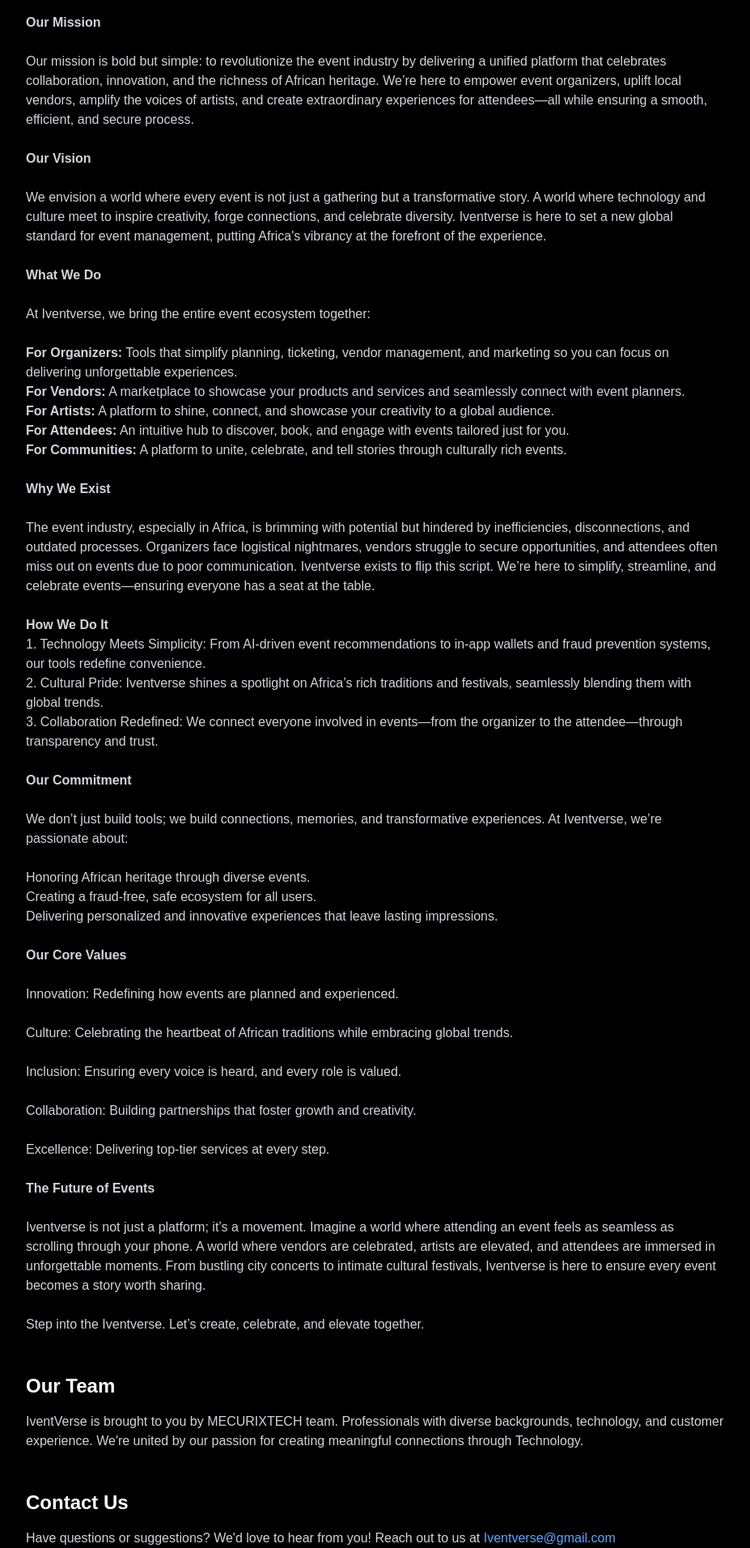
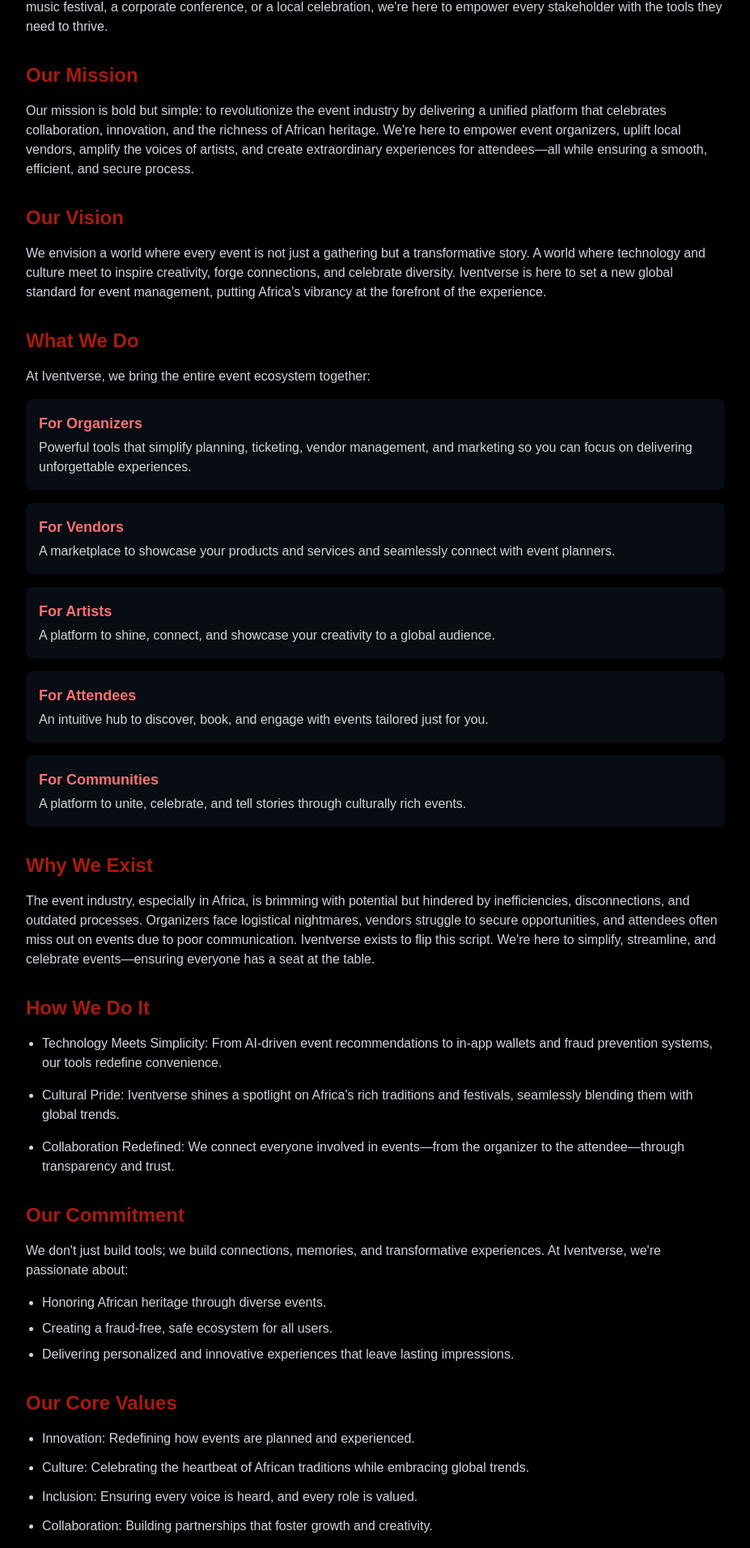
Before and after one commit to ivents/ivents_waiting_banner, a Next.js app: page /about in a window 1280 px wide. Shown: the part 476-2388 px from the top of the page at 81% size, without its empty margins (176-1103 px from the left). Built offline with nearby package versions, Linux system fonts and the light colour scheme.

Commit message:
branding related changes

```diff
--- a/components/about.tsx
+++ b/components/about.tsx
@@ -1,50 +1,59 @@
 import Link from "next/link";
 import { ArrowLeft } from "lucide-react";
 
-export default function AboutPage() {
+const AboutPage = () => {
   return (
     <div className="min-h-screen bg-black text-white">
-      <main className="mx-auto max-w-4xl px-4 py-20">
+      <main className="mx-auto max-w-4xl px-4 py-12 md:py-20">
         <Link
           href="/"
-          className="inline-flex items-center text-sm text-gray-400 hover:text-gray-300 mb-8"
+          className="inline-flex items-center text-sm text-gray-400 hover:text-red-300 mb-8 transition-colors"
         >
           <ArrowLeft className="mr-2 h-4 w-4" />
           Back to Home
         </Link>
 
-        <h1 className="text-4xl font-bold mb-8">About IventVerse</h1>
+        <article className="prose prose-invert max-w-none">
+          <h1 className="text-4xl md:text-5xl font-bold mb-12 bg-gradient-to-r from-red-500 to-red-300 bg-clip-text text-transparent">
+            About IventVerse
+          </h1>
 
-        <div className="space-y-6 text-gray-300">
-          <p>
+          <section className="space-y-8 text-gray-300">
+            <p className="text-lg leading-relaxed">
               Welcome to Iventverse, where the future of events meets the vibrant
-            energy of culture and technology. We are more than just a
-            platform—we are a movement. On how events are planned, executed, and
-            experienced. At Iventverse, we’re reshaping the event landscape by
+              energy of culture and technology. We are more than just a platform—we
+              are a movement redefining how events are planned, executed, and
+              experienced. At Iventverse, we're reshaping the event landscape by
               connecting organizers, vendors, attendees, artists, and communities,
               all in one seamless and engaging ecosystem.
             </p>
-          <p className="font-bold">Who We Are</p>
+
+            <section>
+              <h2 className="text-2xl font-bold mb-4 text-ivent">Who We Are</h2>
               <p>
                 We are dreamers, innovators, and creators who believe in the
                 transformative power of events. Iventverse is built by a team of
                 forward-thinkers passionate about merging technology with the rich,
                 dynamic culture of Africa. Whether it's a music festival, a
-            corporate conference, or a local celebration, we’re here to empower
+                corporate conference, or a local celebration, we're here to empower
                 every stakeholder with the tools they need to thrive.
               </p>
+            </section>
 
-          <p className="font-bold">Our Mission</p>
-
+            <section>
+              <h2 className="text-2xl font-bold mb-4 text-ivent">Our Mission</h2>
               <p>
                 Our mission is bold but simple: to revolutionize the event industry
                 by delivering a unified platform that celebrates collaboration,
-            innovation, and the richness of African heritage. We’re here to
+                innovation, and the richness of African heritage. We're here to
                 empower event organizers, uplift local vendors, amplify the voices
                 of artists, and create extraordinary experiences for attendees—all
                 while ensuring a smooth, efficient, and secure process.
               </p>
-          <p className="font-bold">Our Vision</p>
+            </section>
+
+            <section>
+              <h2 className="text-2xl font-bold mb-4 text-ivent">Our Vision</h2>
               <p>
                 We envision a world where every event is not just a gathering but a
                 transformative story. A world where technology and culture meet to
@@ -53,131 +62,137 @@
                 management, putting Africa's vibrancy at the forefront of the
                 experience.
               </p>
-          <p className="font-bold">What We Do</p>
-          <p>At Iventverse, we bring the entire event ecosystem together:</p>
-          <p>
-            {" "}
-            <span className="font-bold">For Organizers:</span> Tools that
-            simplify planning, ticketing, vendor management, and marketing so
-            you can focus on delivering unforgettable experiences.
-            <p>
-              <span className="font-bold"> For Vendors:</span> A marketplace to
-              showcase your products and services and seamlessly connect with
-              event planners.
-            </p>
-            <p>
-              <span className="font-bold">For Artists:</span> A platform to
-              shine, connect, and showcase your creativity to a global audience.
-            </p>
-            <p>
-              <span className="font-bold"> For Attendees:</span> An intuitive
-              hub to discover, book, and engage with events tailored just for
-              you.
-            </p>
-            <p>
-              <span className="font-bold"> For Communities:</span> A platform to
-              unite, celebrate, and tell stories through culturally rich events.
-            </p>
-          </p>
+            </section>
 
-          <p className="font-bold">Why We Exist </p>
+            <section>
+              <h2 className="text-2xl font-bold mb-4 text-ivent">What We Do</h2>
+              <p className="mb-4">At Iventverse, we bring the entire event ecosystem together:</p>
+
+              <ul className="space-y-4 list-none pl-0">
+                <li className="bg-gray-900/50 p-4 rounded-lg">
+                  <h3 className="font-bold text-lg text-red-400 mb-1">For Organizers</h3>
+                  <p>Powerful tools that simplify planning, ticketing, vendor management, and marketing so you can focus on delivering unforgettable experiences.</p>
+                </li>
+                <li className="bg-gray-900/50 p-4 rounded-lg">
+                  <h3 className="font-bold text-lg text-red-400 mb-1">For Vendors</h3>
+                  <p>A marketplace to showcase your products and services and seamlessly connect with event planners.</p>
+                </li>
+                <li className="bg-gray-900/50 p-4 rounded-lg">
+                  <h3 className="font-bold text-lg text-red-400 mb-1">For Artists</h3>
+                  <p>A platform to shine, connect, and showcase your creativity to a global audience.</p>
+                </li>
+                <li className="bg-gray-900/50 p-4 rounded-lg">
+                  <h3 className="font-bold text-lg text-red-400 mb-1">For Attendees</h3>
+                  <p>An intuitive hub to discover, book, and engage with events tailored just for you.</p>
+                </li>
+                <li className="bg-gray-900/50 p-4 rounded-lg">
+                  <h3 className="font-bold text-lg text-red-400 mb-1">For Communities</h3>
+                  <p>A platform to unite, celebrate, and tell stories through culturally rich events.</p>
+                </li>
+              </ul>
+            </section>
+
+            <section>
+              <h2 className="text-2xl font-bold mb-4 text-ivent">Why We Exist</h2>
               <p>
                 The event industry, especially in Africa, is brimming with potential
                 but hindered by inefficiencies, disconnections, and outdated
                 processes. Organizers face logistical nightmares, vendors struggle
                 to secure opportunities, and attendees often miss out on events due
-            to poor communication. Iventverse exists to flip this script. We’re
+                to poor communication. Iventverse exists to flip this script. We're
                 here to simplify, streamline, and celebrate events—ensuring everyone
                 has a seat at the table.
               </p>
-          <p>
-            <span className="font-bold">How We Do It</span>
-            <ul>
+            </section>
+
+            <section>
+              <h2 className="text-2xl font-bold mb-4 text-ivent">How We Do It</h2>
+              <ul className="space-y-4 list-disc pl-5">
                 <li>
-                1. Technology Meets Simplicity: From AI-driven event
+                  <span className="font-medium">Technology Meets Simplicity:</span> From AI-driven event
                   recommendations to in-app wallets and fraud prevention systems,
                   our tools redefine convenience.
                 </li>
                 <li>
-                2. Cultural Pride: Iventverse shines a spotlight on Africa’s
+                  <span className="font-medium">Cultural Pride:</span> Iventverse shines a spotlight on Africa's
                   rich traditions and festivals, seamlessly blending them with
                   global trends.
                 </li>
                 <li>
-                3. Collaboration Redefined: We connect everyone involved in
+                  <span className="font-medium">Collaboration Redefined:</span> We connect everyone involved in
                   events—from the organizer to the attendee—through transparency
                   and trust.
                 </li>
               </ul>
+            </section>
+
+            <section>
+              <h2 className="text-2xl font-bold mb-4 text-ivent">Our Commitment</h2>
+              <p className="mb-4">
+                We don't just build tools; we build connections, memories, and
+                transformative experiences. At Iventverse, we're passionate about:
               </p>
-          <p className="font-bold">Our Commitment</p>
+              <ul className="space-y-2 list-disc pl-5 mb-6">
+                <li>Honoring African heritage through diverse events.</li>
+                <li>Creating a fraud-free, safe ecosystem for all users.</li>
+                <li>Delivering personalized and innovative experiences that leave lasting impressions.</li>
+              </ul>
+            </section>
+
+            <section>
+              <h2 className="text-2xl font-bold mb-4 text-ivent">Our Core Values</h2>
+              <ul className="space-y-3 list-disc pl-5">
+                <li><span className="font-medium">Innovation:</span> Redefining how events are planned and experienced.</li>
+                <li><span className="font-medium">Culture:</span> Celebrating the heartbeat of African traditions while embracing global trends.</li>
+                <li><span className="font-medium">Inclusion:</span> Ensuring every voice is heard, and every role is valued.</li>
+                <li><span className="font-medium">Collaboration:</span> Building partnerships that foster growth and creativity.</li>
+                <li><span className="font-medium">Excellence:</span> Delivering top-tier services at every step.</li>
+              </ul>
+            </section>
+
+            <section className="space-y-4">
+              <h2 className="text-2xl font-bold text-ivent">The Future of Events</h2>
               <p>
-            We don’t just build tools; we build connections, memories, and
-            transformative experiences. At Iventverse, we’re passionate about:
-          </p>
-          <p>
-            Honoring African heritage through diverse events.
-            <p>Creating a fraud-free, safe ecosystem for all users.</p>
-            <p>
-              Delivering personalized and innovative experiences that leave
-              lasting impressions.
-            </p>
-          </p>
-          <p className="font-bold">Our Core Values</p>
-          <p>Innovation: Redefining how events are planned and experienced.</p>
-          <p>
-            Culture: Celebrating the heartbeat of African traditions while
-            embracing global trends.
-          </p>
-          <p>
-            Inclusion: Ensuring every voice is heard, and every role is valued.
-          </p>
-          <p>
-            Collaboration: Building partnerships that foster growth and
-            creativity.
-          </p>
-          <p>Excellence: Delivering top-tier services at every step.</p>
-
-          <p className="font-bold">The Future of Events</p>
-          <p>
-            Iventverse is not just a platform; it’s a movement. Imagine a world
+                Iventverse is not just a platform; it's a movement. Imagine a world
                 where attending an event feels as seamless as scrolling through your
                 phone. A world where vendors are celebrated, artists are elevated,
                 and attendees are immersed in unforgettable moments. From bustling
                 city concerts to intimate cultural festivals, Iventverse is here to
                 ensure every event becomes a story worth sharing.
               </p>
-          <p>
-            Step into the Iventverse. Let’s create, celebrate, and
-            elevate together.
+              <p className="text-xl font-medium text-red-400">
+                Step into the Iventverse. Let's create, celebrate, and elevate together.
               </p>
-        </div>
+            </section>
 
-        <div className="mt-12">
-          <h2 className="text-2xl font-semibold mb-4">Our Team</h2>
+            <section className="mt-12">
+              <h2 className="text-2xl font-bold mb-4 text-ivent">Our Team</h2>
               <p className="text-gray-300 mb-6">
                 IventVerse is brought to you by MECURIXTECH team. Professionals with
-            diverse backgrounds, technology, and customer experience. We're
+                diverse backgrounds in technology and customer experience. We're
                 united by our passion for creating meaningful connections
-            through Technology.
+                through technology.
               </p>
-          {/* You can add team member details here if desired */}
-        </div>
+            </section>
 
-        <div className="mt-12">
-          <h2 className="text-2xl font-semibold mb-4">Contact Us</h2>
+            <section className="mt-12">
+              <h2 className="text-2xl font-bold mb-4 text-ivent">Contact Us</h2>
               <p className="text-gray-300">
                 Have questions or suggestions? We'd love to hear from you! Reach out
                 to us at{" "}
                 <a
                   href="mailto:Iventverse@gmail.com"
-              className="text-blue-400 hover:underline"
+                  className="text-red-400 hover:underline hover:text-red-300 transition-colors"
                 >
                   Iventverse@gmail.com
                 </a>
               </p>
-        </div>
+            </section>
+          </section>
+        </article>
       </main>
     </div>
   );
-}
+};
+
+export default AboutPage;
--- a/components/wait.tsx
+++ b/components/wait.tsx
@@ -21,7 +21,6 @@
 
 const occasions = [
   "Pool Party",
-  "Bole Festival",
   "Birthday Bash",
   "House party",
   "Game night",
@@ -87,22 +86,22 @@
     <div className="min-h-screen bg-black text-white">
       <div className="flex justify-center md:justify-start ">
         <Image
-          src="/ivent.png"
+          src="/iventverse-logo.png"
           alt="IventVerse Logo"
           width={150}
           height={150}
-          className="w-auto h-96 w-96 md:h-52 md:-m-5 -mt-16 md:px-5"
+          className="w-auto h-96 md:h-52 md:-m-5 md:px-5 "
         />
       </div>
-      <main className="mx-auto max-w-6xl px-4 py-20">
+      <main className="mx-auto max-w-6xl px-4 py-14">
         <div className="grid md:grid-cols-2 gap-12 items-center">
           <motion.div
             initial={{ opacity: 0, x: -20 }}
             animate={{ opacity: 1, x: 0 }}
             transition={{ duration: 0.5 }}
           >
-            <div className="">
-              <AnimatedTestimonialsDemo/>
+            <div className="mt-10">
+              <AnimatedTestimonialsDemo />
             </div>
           </motion.div>
           <motion.div
@@ -110,7 +109,7 @@
             animate={{ opacity: 1, x: 0 }}
             transition={{ duration: 0.5 }}
           >
-            <div className="text-center md:text-left md:-mt-32">
+            <div className="text-center md:text-left md:-mt-36">
               <motion.div
                 initial={{ opacity: 0 }}
                 animate={{ opacity: 1 }}
@@ -127,7 +126,7 @@
               >
                 Bringing Events closer to you
                 <br />{" "}
-                <span className="bg-gradient-to-r from-purple-400 to-blue-400 bg-clip-text text-transparent">
+                <span className="bg-gradient-to-r from-red-500 to-red-300 bg-clip-text text-transparent">
                   Join The Waitlist!
                 </span>
               </motion.h1>
@@ -262,8 +261,7 @@
                               {occasions.map((occasion) => ( // Changed variable name from occasions to occasion
                                 <li
                                   key={occasion}
-    className={`px-4 py-2 cursor-pointer ${
-      field.value.includes(occasion)
+                                  className={`px-4 py-2 cursor-pointer ${field.value.includes(occasion)
                                       ? "bg-gray-700 text-white"
                                       : "text-gray-200 hover:bg-gray-700"
                                     }`}
@@ -300,7 +298,7 @@
                 >
                   <Button
                     type="submit"
-                    className="h-12 w-full rounded-lg bg-[#111] hover:bg-[#222] hover:text-purple-400"
+                    className="h-12 w-full rounded-lg bg-[#111] hover:bg-[#222] hover:text-red-300 text-ivent"
                     variant="outline"
                   >
                     <span className="flex-1">Join the waitlist</span>
@@ -316,7 +314,7 @@
                 className="mt-8 flex justify-center md:justify-start gap-8"
               >
                 <Link
-                  className="flex items-center gap-2 text-sm text-gray-400 hover:text-gray-300"
+                  className="flex items-center gap-2 text-sm text-gray-400 hover:text-red-300"
                   href="https://x.com/iventverse"
                   target="_blank"
                 >
@@ -331,7 +329,7 @@
                 </Link>
 
                 <Link
-                  className="flex items-center gap-2 text-sm text-gray-400 hover:text-gray-300"
+                  className="flex items-center gap-2 text-sm text-gray-400 hover:text-red-300"
                   href="https://www.instagram.com/iventverse?igsh=eTluMmszOTgybDJo"
                   target="_blank"
                 >
@@ -358,7 +356,7 @@
                 <div className="flex justify-center">
                   <Link
                     href="/about"
-    className="text-sm text-gray-400 hover:text-gray-300"
+                    className="text-sm text-gray-400 hover:text-red-300"
                   >
                     Learn More About Us
                   </Link>
@@ -370,8 +368,8 @@
         </div>
       </main>
 
-      <footer className=" text-center">
-        <p className="text-sm bg-gradient-to-r from-purple-400 to-blue-400 bg-clip-text text-transparent">A product of <span className="hover:underline hover:text-white"><a href="https://mecurixtech.com/">Mecurixtech</a></span></p>
+      <footer className=" text-center md:mb-5">
+        <p className="text-sm bg-gradient-to-r from-ivent to-red-300 bg-clip-text text-transparent">A product of <span className="hover:underline hover:text-red-200"><a href="https://mecurixtech.com/">Mecurixtech</a></span></p>
       </footer>
 
       <AnimatePresence>
--- a/tailwind.config.ts
+++ b/tailwind.config.ts
@@ -10,6 +10,7 @@
   theme: {
   	extend: {
   		colors: {
+			ivent:"#A81B0E",
   			background: 'hsl(var(--background))',
   			foreground: 'hsl(var(--foreground))',
   			card: {
```
Also changed, not shown: public/iventverse-logo.png (added). Lines whose indentation alone changed are shown as unchanged.
